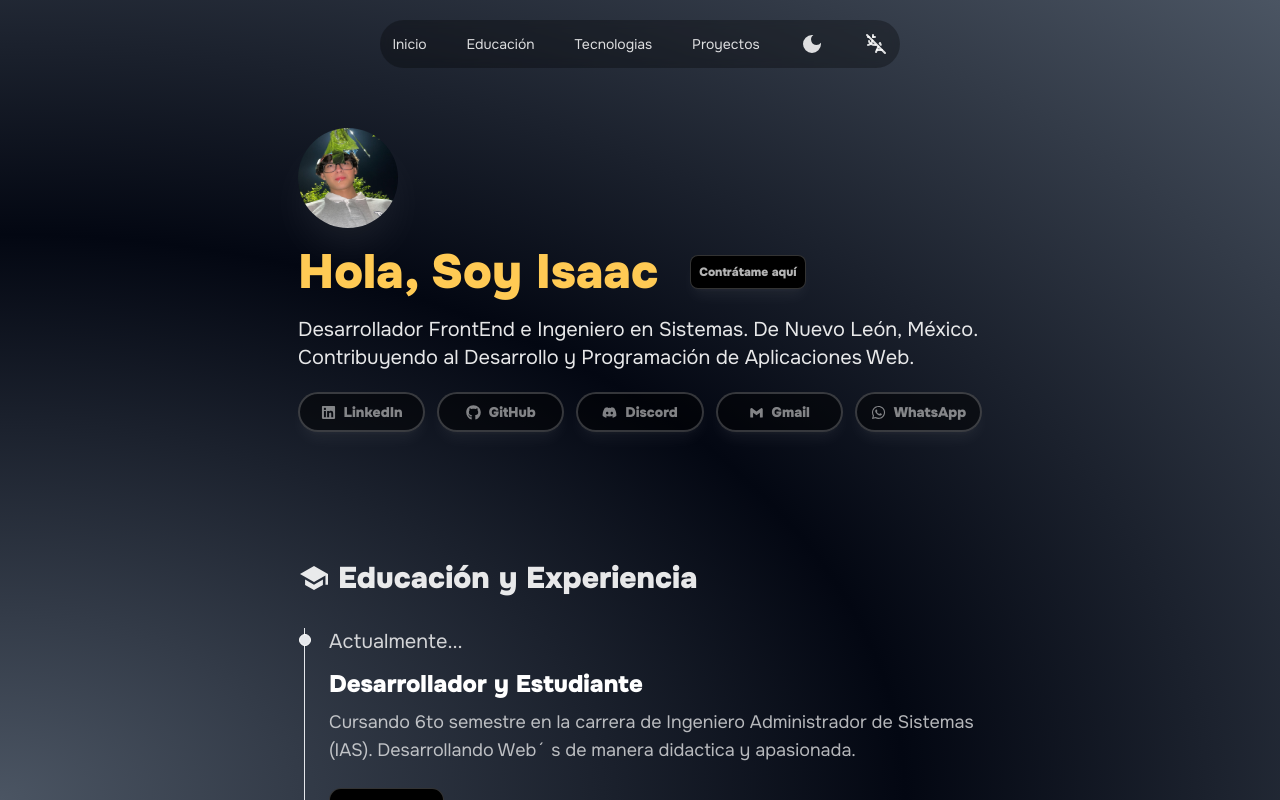
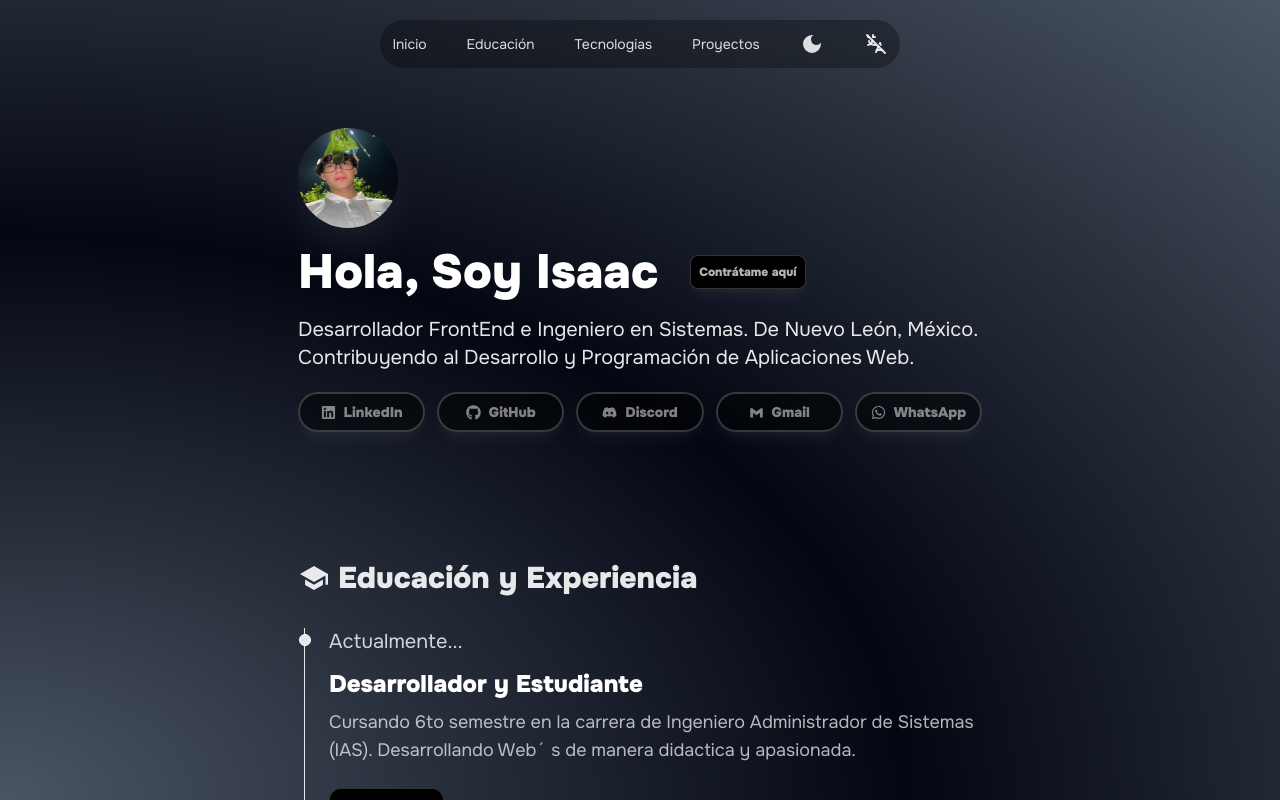
Before and after one commit to Hypeyiii/react_portfolio, a React (Vite) app: page / in a window 1280 px wide. Shown: the top 800 px of the page. Built offline with nearby package versions, Linux system fonts and the light colour scheme.

Commit message:
Adding react animation and title css

```diff
--- a/src/App.css
+++ b/src/App.css
@@ -4,90 +4,6 @@ html{
 body{
   font-family: 'Onest', sans-serif;
 }
-
-.title{
-     animation: Color 4s linear infinite;
-    -webkit-animation: Color 4s ease-in-out infinite;
-    text-shadow: 10px#F0F0F0;
-  }
-@keyframes Color{
-    0%{
-      color:#A0D468;
-    }
-
-    20%{
-      color:#4FC1E9;
-    }
-
-    40%{
-      color:#FFCE54;
-    }
-
-    60%{
-      color:#FC6E51;
-    }
-
-    80%{
-      color:#ED5565;
-    }
-
-    100%{
-      color:#AC92EC;
-    }
-  }
-
-@-moz-keyframes Color{
-    0%{
-      color:#A0D468;
-    }
-
-    20%{
-      color:#4FC1E9;
-    }
-
-    40%{
-      color:#FFCE54;
-    }
-
-    60%{
-      color:#FC6E51;
-    }
-
-    80%{
-      color:#ED5565;
-    }
-
-    100%{
-      color:#AC92EC;
-    }
-  }
-
-  @-webkit-keyframes Color{
-    0%{
-      color:#A0D468;
-    }
-
-    20%{
-      color:#4FC1E9;
-    }
-
-    40%{
-      color:#FFCE54;
-    }
-
-    60%{
-      color:#FC6E51;
-    }
-
-    80%{
-      color:#ED5565;
-    }
-
-    100%{
-      color:#AC92EC;
-    }
-  }
-
   .entrance {
     -webkit-animation: entrance 0.2s cubic-bezier(0.250, 0.460, 0.450, 0.940) both;
             animation: entrance 0.2s cubic-bezier(0.250, 0.460, 0.450, 0.940) both;
--- a/src/App.jsx
+++ b/src/App.jsx
@@ -161,9 +161,13 @@ function App() {
       </div>}
     </div>
       <div className='mt-32 flex w-[350px] sm:w-[500px] md:w-[700px] mx-auto flex-col px-2'>
+        <div>
+          <div>
           <img src={avatar} alt="Avatar Logo" className='size-[100px] rounded-full shadow-2xl shadow-white/10'/>
+          </div>
+        </div>
         <div className='text-white mt-5 flex flex-row gap-x-5 md:gap-x-8 items-center justify-start'>
-          <h1 className='title font-semibold text-2xl md:text-3xl lg:text-5xl' data-translate='title' id='title'>
+          <h1 className={`font-bold text-2xl md:text-3xl lg:text-5xl ${darkMode ? "text-black" : "text-white"}`}>
             {languageMode ? "Hello, I'm Isaac" : "Hola, Soy Isaac"}
           </h1>
           <button className={`p-2 border rounded-lg shadow-lg shadow-white/5 bg-black border-white/20
@@ -362,7 +366,7 @@ function App() {
           </Technologie>
           <Technologie className={` ${darkMode ? "text-black/80 hover:text-black" : "text-white/60 hover:text-white"}`}
             techName={"React"}>
-            <FaReact className='size-8 md:size-12'/>
+            <FaReact className='size-8 md:size-12 animate-spin-slow'/>
           </Technologie>
           <Technologie className={` ${darkMode ? "text-black/80 hover:text-black" : "text-white/60 hover:text-white"}`}
             techName={"NodeJS"}>
--- a/tailwind.config.js
+++ b/tailwind.config.js
@@ -6,7 +6,11 @@ export default {
     'node_modules/flowbite-react/lib/esm/**/*.js'
   ],
   theme: {
-    extend: {},
+    extend: {
+      animation: {
+        'spin-slow': 'spin 10s linear infinite',
+      }
+    },
   },
   plugins: [
     require('flowbite/plugin'),
```
